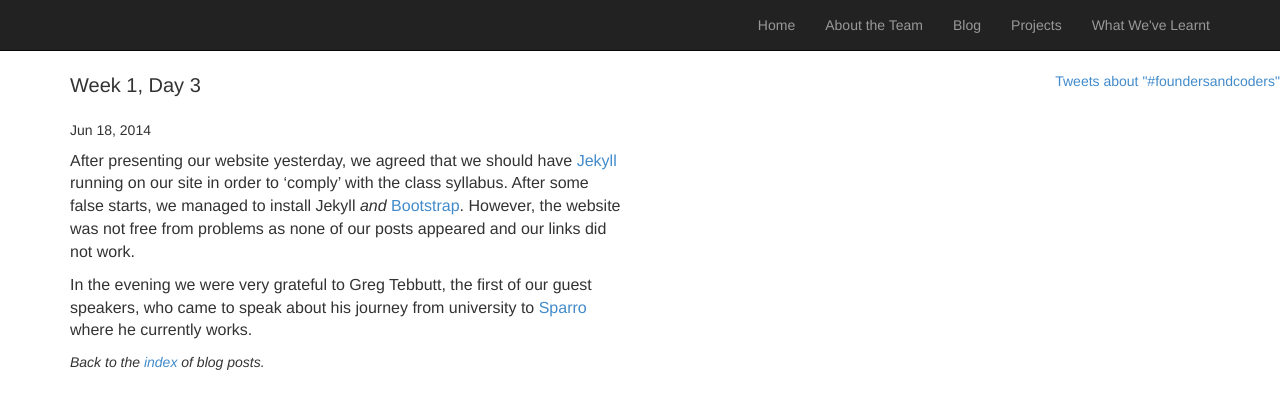
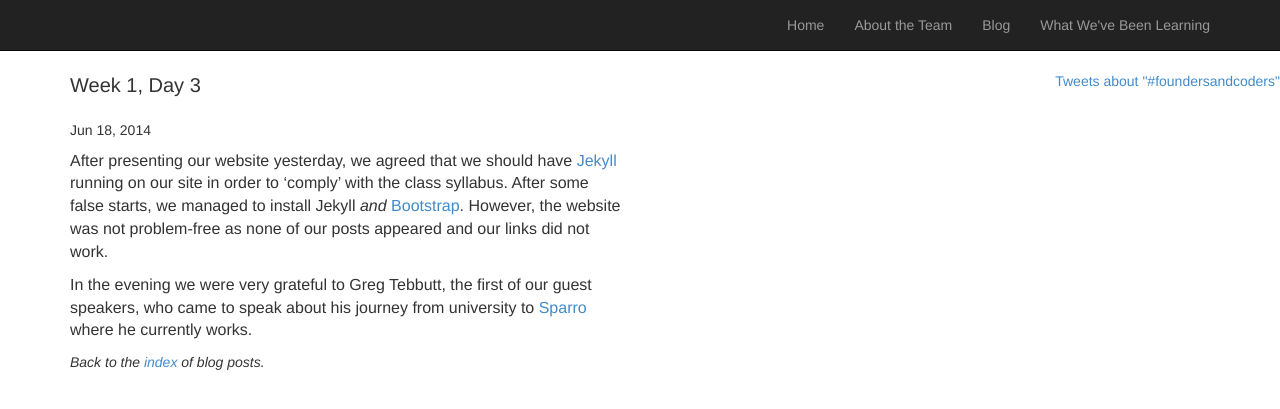
Before and after one commit to wsfan/4loop, a Jekyll site: the page built from _posts/2014-06-18-w1d3.markdown, in a window 1280 px wide. Shown: the top 409 px of the page. Built offline with Jekyll 4.4.1, drawn with Linux system fonts in a browser that asks for light colours; nearby versions of some CDN libraries; comment, search, counter and statistics services are not loaded.

Commit message:
removed projects page

```diff
--- a/_layouts/default.html
+++ b/_layouts/default.html
@@ -35,8 +35,7 @@
 					<a href = "#" class = "dropdown-toggle" data-toggle = "dropdown">About Us <b class = "caret"></b></a><ul class = "dropdown-menu"> -->
 					<li><a href = "http://wsfan.github.io/4loop/about.html">About the Team</a></li>
 					<li><a href = "http://wsfan.github.io/4loop/blog.html"> Blog </a> </li>
-					<li><a href = "http://wsfan.github.io/4loop/projects.html">Projects</a></li>
-					<li><a href = "http://wsfan.github.io/4loop/whatwevelearnt.html">What We've Learnt</a></li>
+					<li><a href = "http://wsfan.github.io/4loop/whatwevelearnt.html">What We've Been Learning</a></li>
 				</ul>
 			<!--YOU MUST COPY AMENDMENTS TO THE NAVBAR TO LAYOUTS.HTML-->
 
--- a/_posts/2014-06-18-w1d3.markdown
+++ b/_posts/2014-06-18-w1d3.markdown
@@ -5,6 +5,6 @@ date:   2014-06-18 12:02:00
 categories: Week-1
 ---
 
-After presenting our website yesterday, we agreed that we should have <a href="http://jekyllrb.com/">Jekyll</a> running on our site in order to 'comply' with the class syllabus. After some false starts, we managed to install Jekyll *and* <a href="http://getbootstrap.com/">Bootstrap</a>. However, the website was not free from problems as none of our posts appeared and our links did not work.
+After presenting our website yesterday, we agreed that we should have <a href="http://jekyllrb.com/">Jekyll</a> running on our site in order to 'comply' with the class syllabus. After some false starts, we managed to install Jekyll *and* <a href="http://getbootstrap.com/">Bootstrap</a>. However, the website was not problem-free as none of our posts appeared and our links did not work.
 
 In the evening we were very grateful to Greg Tebbutt, the first of our guest speakers, who came to speak about his journey from university to <a href="http://sparrho.com/">Sparro</a> where he currently works.
--- a/index.html
+++ b/index.html
@@ -28,8 +28,7 @@
 					<a href = "#" class = "dropdown-toggle" data-toggle = "dropdown">About Us <b class = "caret"></b></a><ul class = "dropdown-menu"> -->
 					<li><a href = "http://wsfan.github.io/4loop/about.html">About the Team</a></li>
 					<li><a href = "http://wsfan.github.io/4loop/blog.html"> Blog </a> </li>
-					<li><a href = "http://wsfan.github.io/4loop/projects.html">Projects</a></li>
-					<li><a href = "http://wsfan.github.io/4loop/whatwevelearnt.html">What We've Learnt</a></li>
+					<li><a href = "http://wsfan.github.io/4loop/whatwevelearnt.html">What We've Been Learning</a></li>
 				</ul>
 
 				<!-- AMENDMENTS HERE MUST BE COPIED TO DEFAULTS.HTML -->
```
